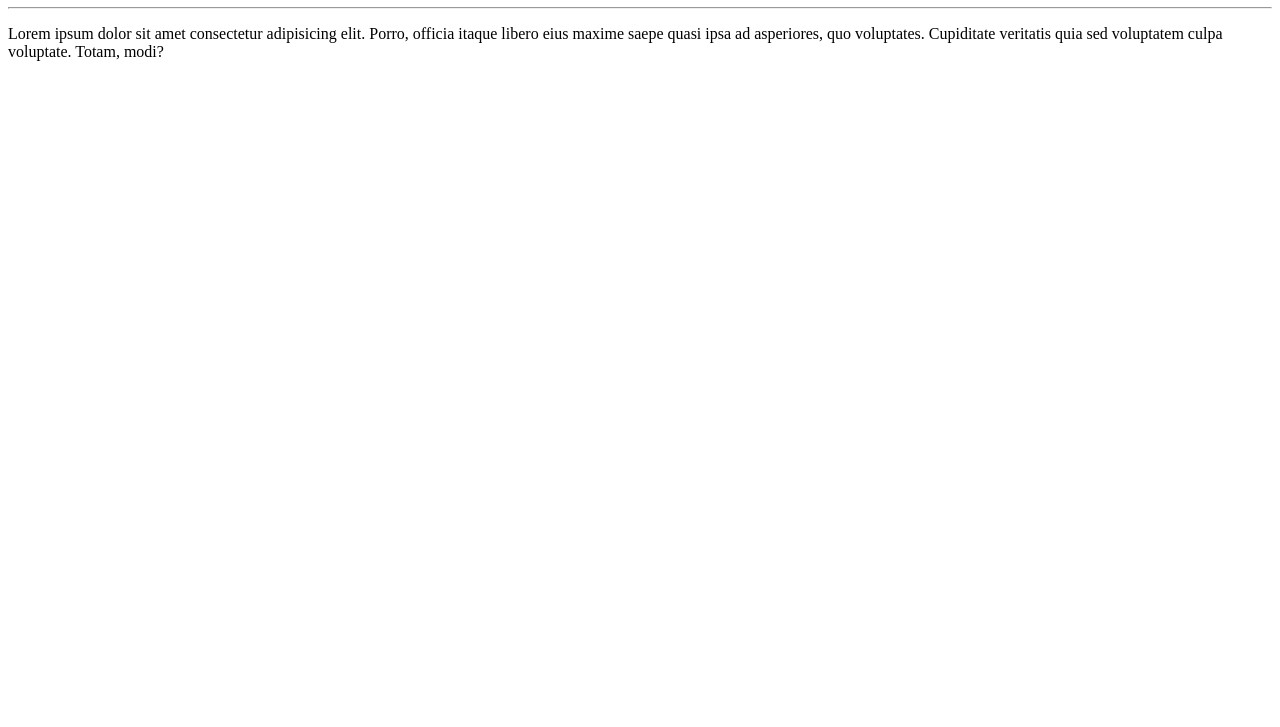
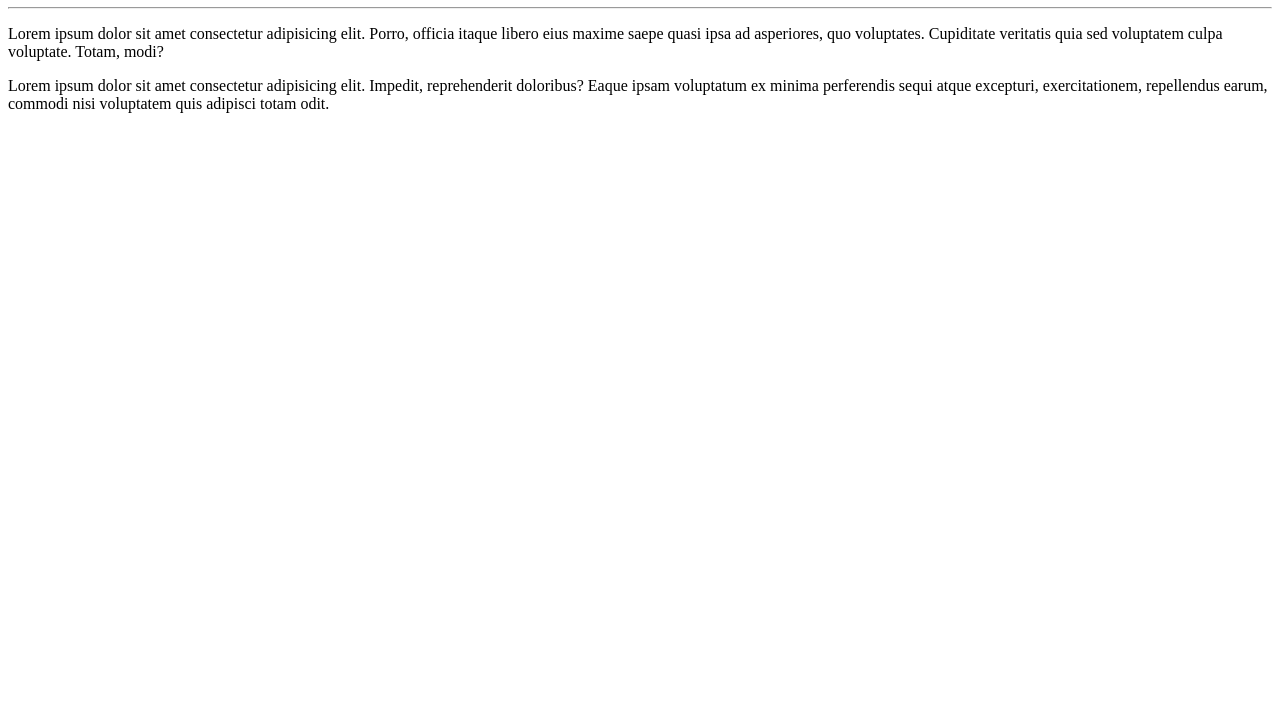
Before and after one commit to MathiasVasconcelos/Ola-Mundo, a plain HTML site: page site-exemplo/index.html in a window 1280 px wide. Shown: the part 73-800 px from the top of the page. Drawn offline with Linux system fonts and the light colour scheme.

Commit message:
adicionei um parágrafo

```diff
--- a/site-exemplo/index.html
+++ b/site-exemplo/index.html
@@ -12,5 +12,9 @@
     <p> Lorem ipsum dolor sit amet consectetur adipisicing elit.
         Porro, officia itaque libero eius maxime saepe quasi ipsa ad asperiores, quo voluptates.
         Cupiditate veritatis quia sed voluptatem culpa voluptate. Totam, modi? </p>
+
+    <p> Lorem ipsum dolor sit amet consectetur adipisicing elit. Impedit, reprehenderit doloribus?
+        Eaque ipsam voluptatum ex minima perferendis sequi atque excepturi, exercitationem, repellendus earum, commodi
+        nisi voluptatem quis adipisci totam odit. </p>
 </body>
 </html>
```
